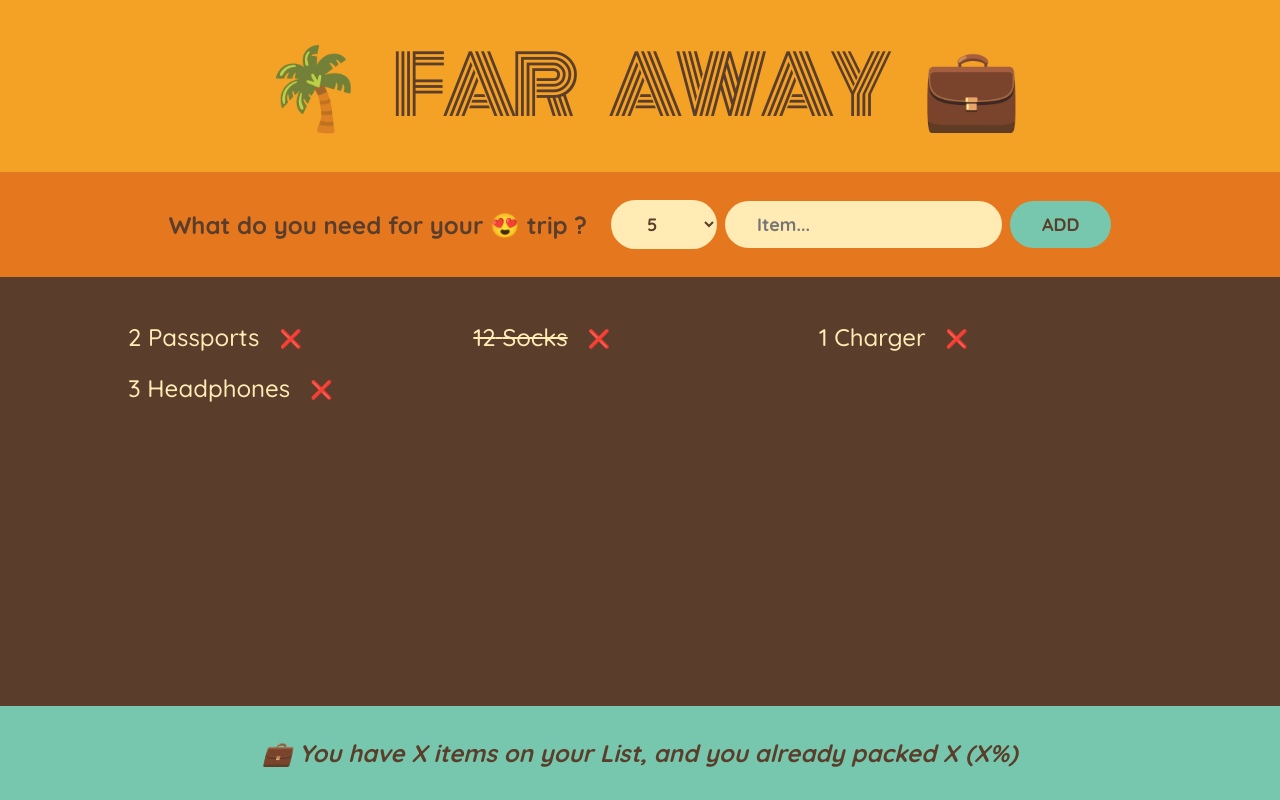
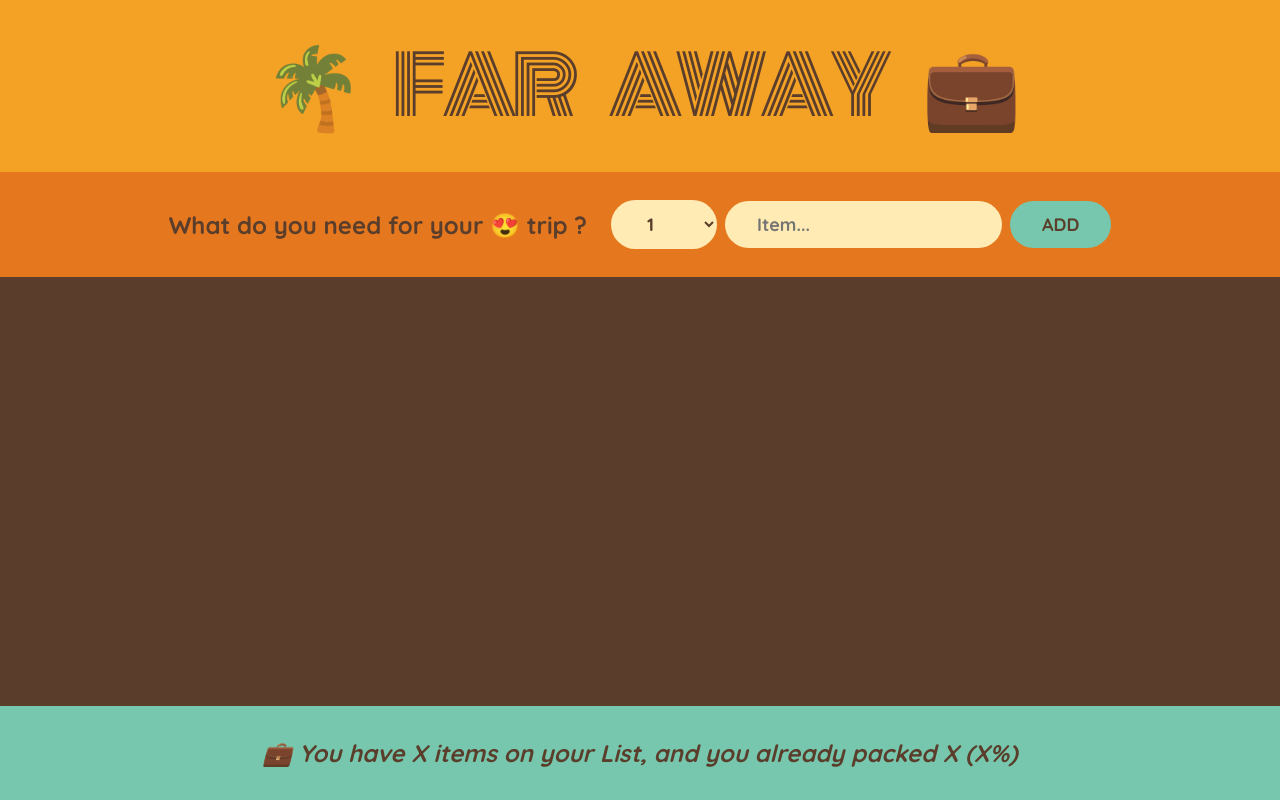
Before and after one commit to shashwatw/Travel-List, a React (Create React App) app: page / in a window 1280 px wide. Built offline with nearby package versions, Linux system fonts and the light colour scheme.

Commit message:
Lifting state up or child to child

```diff
--- a/src/App.js
+++ b/src/App.js
@@ -8,11 +8,19 @@
 ];
 
 export default function App() {
+  const [items, setItems] = useState([]);
+
+  function handleAddItems(item) {
+    //wrong way below of mutating array
+    // setItems((items) => items.push(items));
+
+    setItems((items) => [...items, item]);
+  }
   return (
     <div className="app">
       <Logo />
-      <Form />
-      <PackingList />
+      <Form onAddItems={handleAddItems} />
+      <PackingList items={items} />
       <Stats />
     </div>
   );
@@ -21,9 +29,9 @@
 function Logo() {
   return <h1>🌴 Far Away 💼</h1>;
 }
-function Form() {
+function Form({ onAddItems }) {
   const [description, setDescription] = useState("");
-  const [quantity, setQuantity] = useState(5);
+  const [quantity, setQuantity] = useState(1);
 
   function handleSubmit(e) {
     e.preventDefault(); //disabling html reloading
@@ -32,6 +40,7 @@
 
     const newItem = { description, quantity, packed: false, id: Date.now() };
     console.log(newItem);
+    onAddItems(newItem);
 
     //After submission come back to initial state
     setDescription("");
@@ -61,11 +70,11 @@
     </form>
   );
 }
-function PackingList() {
+function PackingList({ items }) {
   return (
     <div className="list">
       <ul>
-        {initialItems.map((item) => (
+        {items.map((item) => (
           <Item item={item} key={item.id} />
         ))}
       </ul>
```
